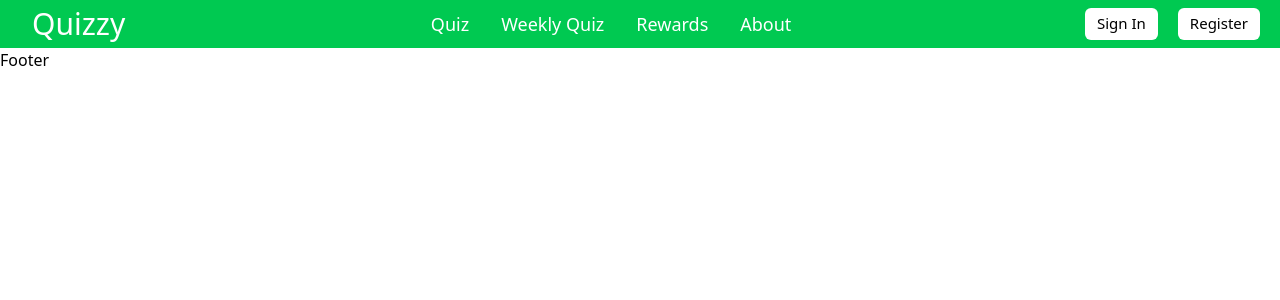
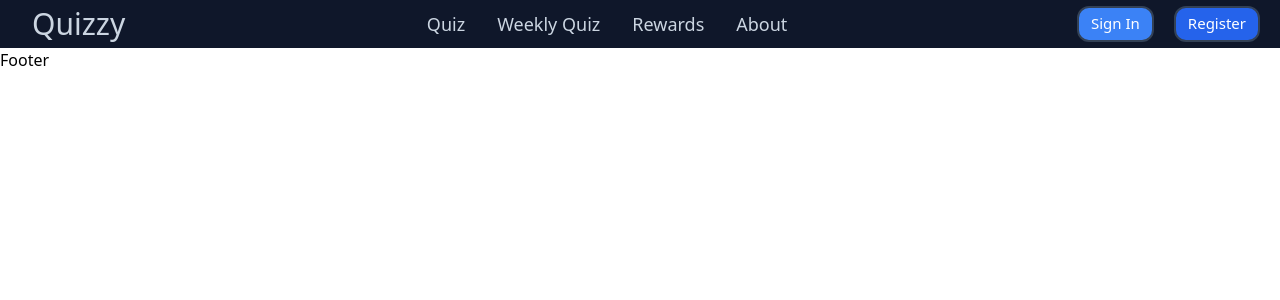
Before and after one commit to anvar-saidov-sh/quizapp_f, a React (Vite) app: page / in a window 1280 px wide. Shown: the top 300 px of the page. Built offline with nearby package versions, Linux system fonts and the light colour scheme.

Commit message:
Navigation Bar

```diff
--- a/src/components/NavigationBar.tsx
+++ b/src/components/NavigationBar.tsx
@@ -4,7 +4,7 @@ import {
 import '../App.css'
 function NavigationBar() {
     return (
-        <div className="w-full h-12 bg-green-500 text-white flex justify-between px-5 py-4  items-center text-lg font-medium  list-none">
+        <div className="w-full h-12 bg-[#0F172A] text-[#CBD5E1] flex justify-between px-5 py-4  items-center text-lg font-medium  list-none">
             <h2 className="text-3xl p-3"><NavLink to="/">Quizzy</NavLink></h2>
             <div className="flex gap-8">
                 <li>
@@ -21,10 +21,10 @@ function NavigationBar() {
                 </li>
             </div>
             <div className="flex gap-5">
-                <button className="text-[15px] bg-[#ffffff] text-[#000000] px-3 py-1 rounded-md ">
+                <button className="text-[15px] bg-[#3B82F6] text-[#FFFFFF] px-3 py-1 rounded-xl border-2 border-[#334155]">
                     <NavLink to="/signin">Sign In</NavLink>
                 </button>
-                <button className="text-[15px] bg-[#ffffff] text-[#000000] px-3 py-1 rounded-md ">
+                <button className="text-[15px] bg-[#2563EB]  text-[#FFFFFF] px-3 py-1 rounded-xl border-2 border-[#334155]">
                     <NavLink to="/register">Register</NavLink>
                 </button>
             </div>
```
